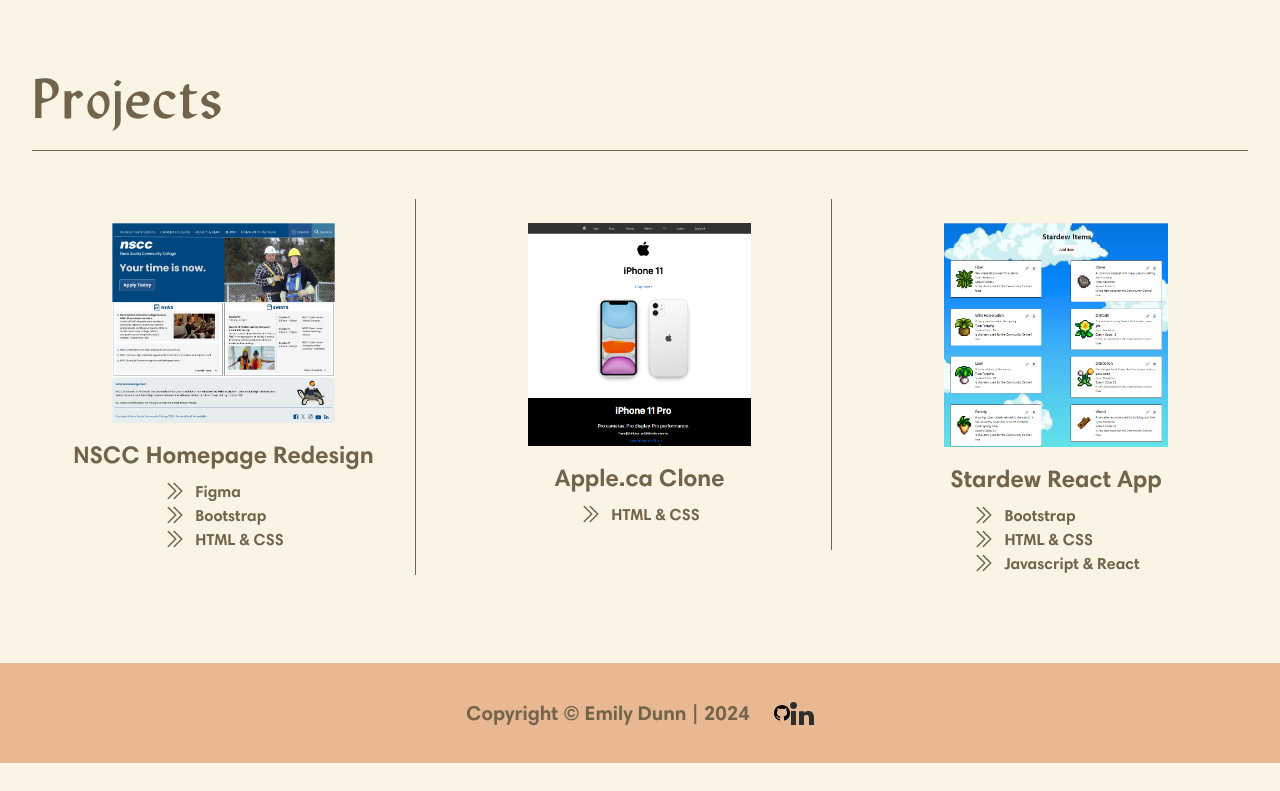
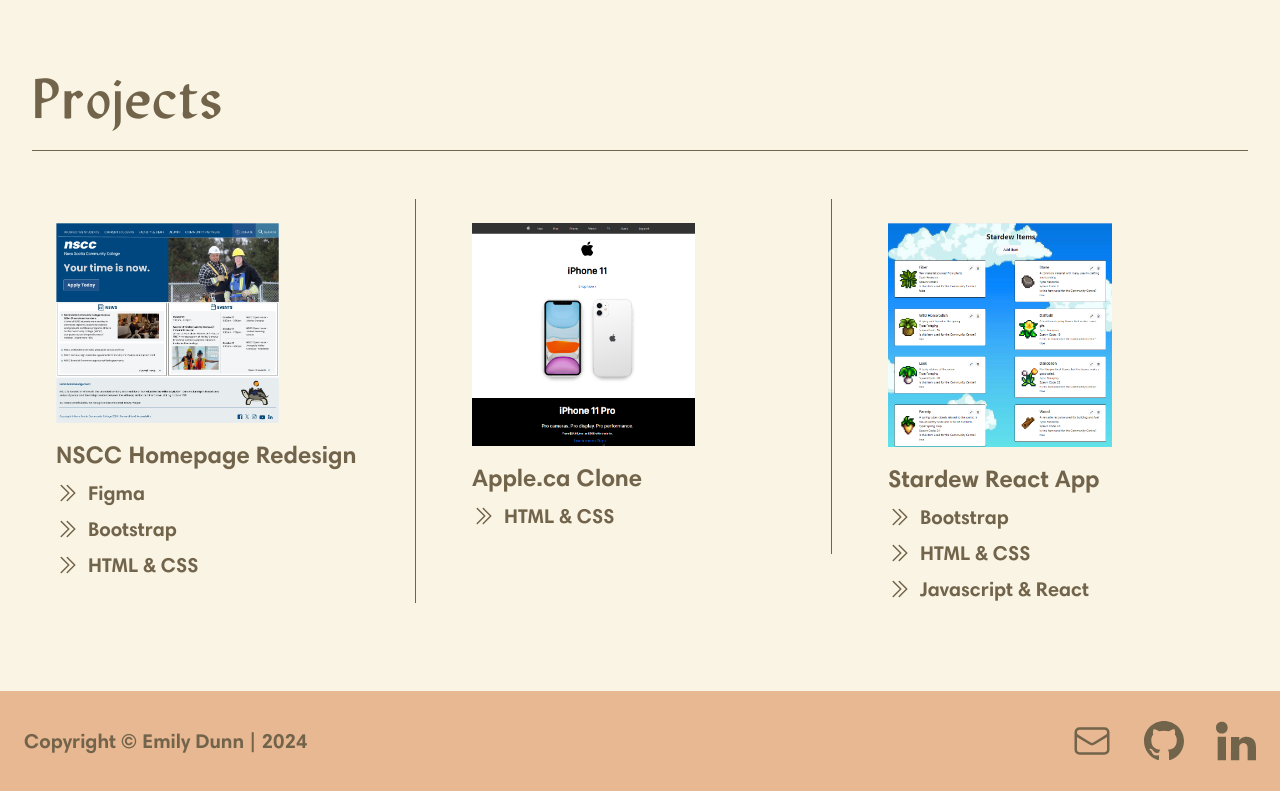
Before and after one commit to emiilydunn/WEBD3100-Final, a plain HTML site: page index.html in a window 1280 px wide. Shown: the part 902-1693 px from the top of the page. Before the commit the page ends 1665 px from the top, so only its background shows below. Drawn offline with Linux system fonts and the light colour scheme; files whose address does not match are found by name.

Commit message:
almost finished! Did the footer.

```diff
--- a/index.html
+++ b/index.html
@@ -13,20 +13,20 @@
     <!-- Outer Navbar Box -->
     <div id="top" class="bg-custom-bg text-custom-brown border-2 border-custom-brown w-full h-[15vh]">
         <div class="flex h-full">
-            <!-- Left Box (Emily Dunn) -->
+            <!-- Left Box -->
             <div class="flex-none border-r-2 border-custom-brown flex items-center justify-start px-4 flex-grow h-full">
                 <span class="font-Lydian text-7xl text-custom-brown">Emily Dunn</span>
             </div>
 
             <!-- Right Box Container -->
             <div class="flex h-full">
-                <!-- Home Box (Narrower) -->
+                <!-- Home Box -->
                 <div
                     class="flex-none border-r-2 border-custom-brown flex items-center justify-center px-4 w-[10vw] h-full">
                     <a href="#top" class="font-Harmonia font-bold text-2xl text-custom-brown">home</a>
                 </div>
 
-                <!-- Portfolio Box (Narrower) -->
+                <!-- Portfolio Box -->
                 <div class="flex-none flex items-center justify-center px-4 w-[10vw] h-full">
                     <a href="#projects" class="font-Harmonia font-bold text-2xl text-custom-brown">projects</a>
                 </div>
@@ -66,6 +66,7 @@
     <div class="w-full h-[100px]"
         style="background-image: url('./public/images/squares.png'); background-repeat: no-repeat; background-position: center; background-size: auto;">
     </div>
+
     <!-- Projects Section -->
     <div id="projects" class="bg-custom-bg text-custom-brown w-full py-16 px-8">
         <h2 class="text-6xl font-Lydian mb-12 border-b border-custom-brown pb-7">Projects</h2>
@@ -75,16 +76,20 @@
             <!-- SVG -->
             <svg xmlns="http://www.w3.org/2000/svg" style="display: none;">
                 <symbol id="icon-arrow" viewBox="0 0 24 24" fill="none" stroke-width="1.5" stroke="currentColor">
-                <path stroke-linecap="round" stroke-linejoin="round" d="m5.25 4.5 7.5 7.5-7.5 7.5m6-15 7.5 7.5-7.5 7.5" />
+                    <path stroke-linecap="round" stroke-linejoin="round"
+                        d="m5.25 4.5 7.5 7.5-7.5 7.5m6-15 7.5 7.5-7.5 7.5" />
                 </symbol>
             </svg>
 
             <!-- Project 1 -->
             <div class="flex flex-col items-center justify-center border-r border-custom-brown p-6">
-            <img src="./public/images/nscc-redesign.jpg" alt="NSCC Redesign" class="w-2/3 h-auto object-cover mb-4">
+                <div class="flex flex-col items-start"> <!-- Changed to flex and aligned to the left -->
+                    <img src="./public/images/nscc-redesign.jpg" alt="NSCC Redesign"
+                        class="w-2/3 h-auto object-cover mb-4">
                     <h3 class="text-2xl font-Harmonia font-bold text-custom-brown mb-2">NSCC Homepage Redesign</h3>
 
-            <p class="text-l font-Harmonia font-bold">
+                    <p class="text-xl font-Harmonia font-bold space-y-2">
+                        <!-- Increased text size and added spacing between items -->
                         <span class="flex items-center">
                             <svg class="w-6 h-6 text-custom-brown mr-2">
                                 <use href="#icon-arrow"></use>
@@ -102,13 +107,16 @@
                         </span>
                     </p>
                 </div>
+            </div>
 
             <!-- Project 2 -->
             <div class="flex flex-col items-center justify-center border-r border-custom-brown p-6">
+                <div class="flex flex-col items-start"> <!-- Changed to flex and aligned to the left -->
                     <img src="./public/images/apple-new.png" alt="Apple clone" class="w-2/3 h-auto object-cover mb-4">
                     <h3 class="text-2xl font-Harmonia text-custom-brown mb-2 font-bold">Apple.ca Clone</h3>
 
-            <p class="text-l font-Harmonia font-bold">
+                    <p class="text-xl font-Harmonia font-bold space-y-2">
+                        <!-- Increased text size and added spacing between items -->
                         <span class="flex items-center">
                             <svg class="w-6 h-6 text-custom-brown mr-2">
                                 <use href="#icon-arrow"></use>
@@ -116,13 +124,17 @@
                         </span>
                     </p>
                 </div>
+            </div>
 
             <!-- Project 3 -->
             <div class="flex flex-col items-center justify-center p-6">
-            <img src="./public/images/stardew-app-new.png" alt="Stardew React App" class="w-2/3 h-auto object-cover mb-4">
+                <div class="flex flex-col items-start"> <!-- Changed to flex and aligned to the left -->
+                    <img src="./public/images/stardew-app-new.png" alt="Stardew React App"
+                        class="w-2/3 h-auto object-cover mb-4">
                     <h3 class="text-2xl font-Harmonia font-bold text-custom-brown mb-2">Stardew React App</h3>
 
-            <p class="text-l font-Harmonia font-bold">
+                    <p class="text-xl font-Harmonia font-bold space-y-2">
+                        <!-- Increased text size and added spacing between items -->
                         <span class="flex items-center">
                             <svg class="w-6 h-6 text-custom-brown mr-2">
                                 <use href="#icon-arrow"></use>
@@ -142,30 +154,37 @@
                 </div>
             </div>
         </div>
+    </div>
+
 
     <!-- Footer Box -->
-<div class="bg-custom-footer w-full h-[100px] flex items-center justify-center">
-    <p class="text-custom-brown font-Harmonia font-bold text-xl">Copyright &copy; Emily Dunn | 2024 </p>
+    <div class="bg-custom-footer w-full h-[100px] flex items-center justify-between px-6">
+        <!-- Left: Copyright Text -->
+        <p class="text-custom-brown font-Harmonia font-bold text-xl">Copyright &copy; Emily Dunn | 2024</p>
 
-    <svg xmlns="http://www.w3.org/2000/svg" fill="none" viewBox="0 0 24 24" stroke-width="1.5" stroke="custom-brown" class="size-6">
-        <path stroke-linecap="round" stroke-linejoin="round" d="M21.75 6.75v10.5a2.25 2.25 0 0 1-2.25 2.25h-15a2.25 2.25 0 0 1-2.25-2.25V6.75m19.5 0A2.25 2.25 0 0 0 19.5 4.5h-15a2.25 2.25 0 0 0-2.25 2.25m19.5 0v.243a2.25 2.25 0 0 1-1.07 1.916l-7.5 4.615a2.25 2.25 0 0 1-2.36 0L3.32 8.91a2.25 2.25 0 0 1-1.07-1.916V6.75" />
-      </svg>
-      <svg xmlns="http://www.w3.org/2000/svg" width="16" height="16" fill="currentColor" class="bi bi-github" viewBox="0 0 16 16">
-        <path d="M8 0C3.58 0 0 3.58 0 8c0 3.54 2.29 6.53 5.47 7.59.4.07.55-.17.55-.38 0-.19-.01-.82-.01-1.49-2.01.37-2.53-.49-2.69-.94-.09-.23-.48-.94-.82-1.13-.28-.15-.68-.52-.01-.53.63-.01 1.08.58 1.23.82.72 1.21 1.87.87 2.33.66.07-.52.28-.87.51-1.07-1.78-.2-3.64-.89-3.64-3.95 0-.87.31-1.59.82-2.15-.08-.2-.36-1.02.08-2.12 0 0 .67-.21 2.2.82.64-.18 1.32-.27 2-.27s1.36.09 2 .27c1.53-1.04 2.2-.82 2.2-.82.44 1.1.16 1.92.08 2.12.51.56.82 1.27.82 2.15 0 3.07-1.87 3.75-3.65 3.95.29.25.54.73.54 1.48 0 1.07-.01 1.93-.01 2.2 0 .21.15.46.55.38A8.01 8.01 0 0 0 16 8c0-4.42-3.58-8-8-8"/>
-      </svg>
-      <?xml version="1.0" encoding="UTF-8"?>
-      <svg width="24px" height="23px" viewBox="0 0 24 23" version="1.1" xmlns="http://www.w3.org/2000/svg" xmlns:xlink="http://www.w3.org/1999/xlink">
-          <title>Icon/01 XL - XS/03 social/04 linkedin/01 enabled</title>
-          <g id="Symbols" stroke="none" stroke-width="1" fill="none" fill-rule="evenodd">
-              <g id="Footer/01-XL/01-default" transform="translate(-337.000000, -523.000000)">
-                  <g id="Icon/01-XL---XS/03-social/04-linkedin/01-enabled" transform="translate(337.000000, 523.000000)">
-                      <polygon id="Path" points="0 0 24 0 24 24 0 24"></polygon>
-                      <path d="M18.3856762,9 C21.5298043,9 24,10.994585 24,15.2896088 L24,23 L18.9835409,23 L18.9835409,15.8241994 C18.9835409,13.9459434 18.1988434,12.6637102 16.4733096,12.6637102 C15.1534698,12.6637102 14.419484,13.5289889 14.077847,14.362898 C13.9680351,14.6194566 13.9670546,14.9624418 13.9690155,15.3177736 L13.9697509,23 L9,23 L9.00082341,22.8322851 C9.00809683,21.329558 9.0597141,10.2104331 9,9.13332089 L13.9697509,9.13332089 L13.9697509,11.3095883 C14.2633452,10.3580431 15.8514235,9 18.3856762,9 Z M6,9 L6,23 L1,23 L1,9 L6,9 Z M3.52261431,0 C5.6500994,0 6.9582505,1.50611247 7,3.49714751 C7,5.45205107 5.6500994,7 3.48260437,7 L3.44085487,7 C1.35337972,7 0,5.45775604 0,3.50285249 C0,1.50991578 1.39338966,0 3.52261431,0 Z" id="Combined-Shape" fill="#2D2D2C" fill-rule="evenodd"></path>
-                  </g>
-              </g>
-          </g>
+        <!--Icons -->
+        <div class="flex space-x-8">
+
+            <svg xmlns="http://www.w3.org/2000/svg" fill="none" viewBox="0 0 24 24" stroke-width="1.5"
+                stroke="currentColor" class="w-10 h-10 text-custom-brown">
+                <path stroke-linecap="round" stroke-linejoin="round"
+                    d="M21.75 6.75v10.5a2.25 2.25 0 0 1-2.25 2.25h-15a2.25 2.25 0 0 1-2.25-2.25V6.75m19.5 0A2.25 2.25 0 0 0 19.5 4.5h-15a2.25 2.25 0 0 0-2.25 2.25m19.5 0v.243a2.25 2.25 0 0 1-1.07 1.916l-7.5 4.615a2.25 2.25 0 0 1-2.36 0L3.32 8.91a2.25 2.25 0 0 1-1.07-1.916V6.75" />
             </svg>
 
+            <svg xmlns="http://www.w3.org/2000/svg" width="16" height="16" fill="currentColor"
+                class="bi bi-github w-10 h-10 text-custom-brown" viewBox="0 0 16 16">
+                <path
+                    d="M8 0C3.58 0 0 3.58 0 8c0 3.54 2.29 6.53 5.47 7.59.4.07.55-.17.55-.38 0-.19-.01-.82-.01-1.49-2.01.37-2.53-.49-2.69-.94-.09-.23-.48-.94-.82-1.13-.28-.15-.68-.52-.01-.53.63-.01 1.08.58 1.23.82.72 1.21 1.87.87 2.33.66.07-.52.28-.87.51-1.07-1.78-.2-3.64-.89-3.64-3.95 0-.87.31-1.59.82-2.15-.08-.2-.36-1.02.08-2.12 0 0 .67-.21 2.2.82.64-.18 1.32-.27 2-.27s1.36.09 2 .27c1.53-1.04 2.2-.82 2.2-.82.44 1.1.16 1.92.08 2.12.51.56.82 1.27.82 2.15 0 3.07-1.87 3.75-3.65 3.95.29.25.54.73.54 1.48 0 1.07-.01 1.93-.01 2.2 0 .21.15.46.55.38A8.01 8.01 0 0 0 16 8c0-4.42-3.58-8-8-8" />
+            </svg>
+
+            <svg width="24px" height="23px" viewBox="0 0 24 23" class="w-10 h-10 text-custom-brown"
+                xmlns="http://www.w3.org/2000/svg" xmlns:xlink="http://www.w3.org/1999/xlink">
+                <path
+                    d="M18.3856762,9 C21.5298043,9 24,10.994585 24,15.2896088 L24,23 L18.9835409,23 L18.9835409,15.8241994 C18.9835409,13.9459434 18.1988434,12.6637102 16.4733096,12.6637102 C15.1534698,12.6637102 14.419484,13.5289889 14.077847,14.362898 C13.9680351,14.6194566 13.9670546,14.9624418 13.9690155,15.3177736 L13.9697509,23 L9,23 L9.00082341,22.8322851 C9.00809683,21.329558 9.0597141,10.2104331 9,9.13332089 L13.9697509,9.13332089 L13.9697509,11.3095883 C14.2633452,10.3580431 15.8514235,9 18.3856762,9 Z M6,9 L6,23 L1,23 L1,9 L6,9 Z M3.52261431,0 C5.6500994,0 6.9582505,1.50611247 7,3.49714751 C7,5.45205107 5.6500994,7 3.48260437,7 L3.44085487,7 C1.35337972,7 0,5.45775604 0,3.50285249 C0,1.50991578 1.39338966,0 3.52261431,0 Z"
+                    fill="currentColor" fill-rule="evenodd"></path>
+            </svg>
+
+        </div>
     </div>
 
 </body>
```
Also changed, not shown: dist/output.css. Lines whose indentation alone changed are shown as unchanged.
